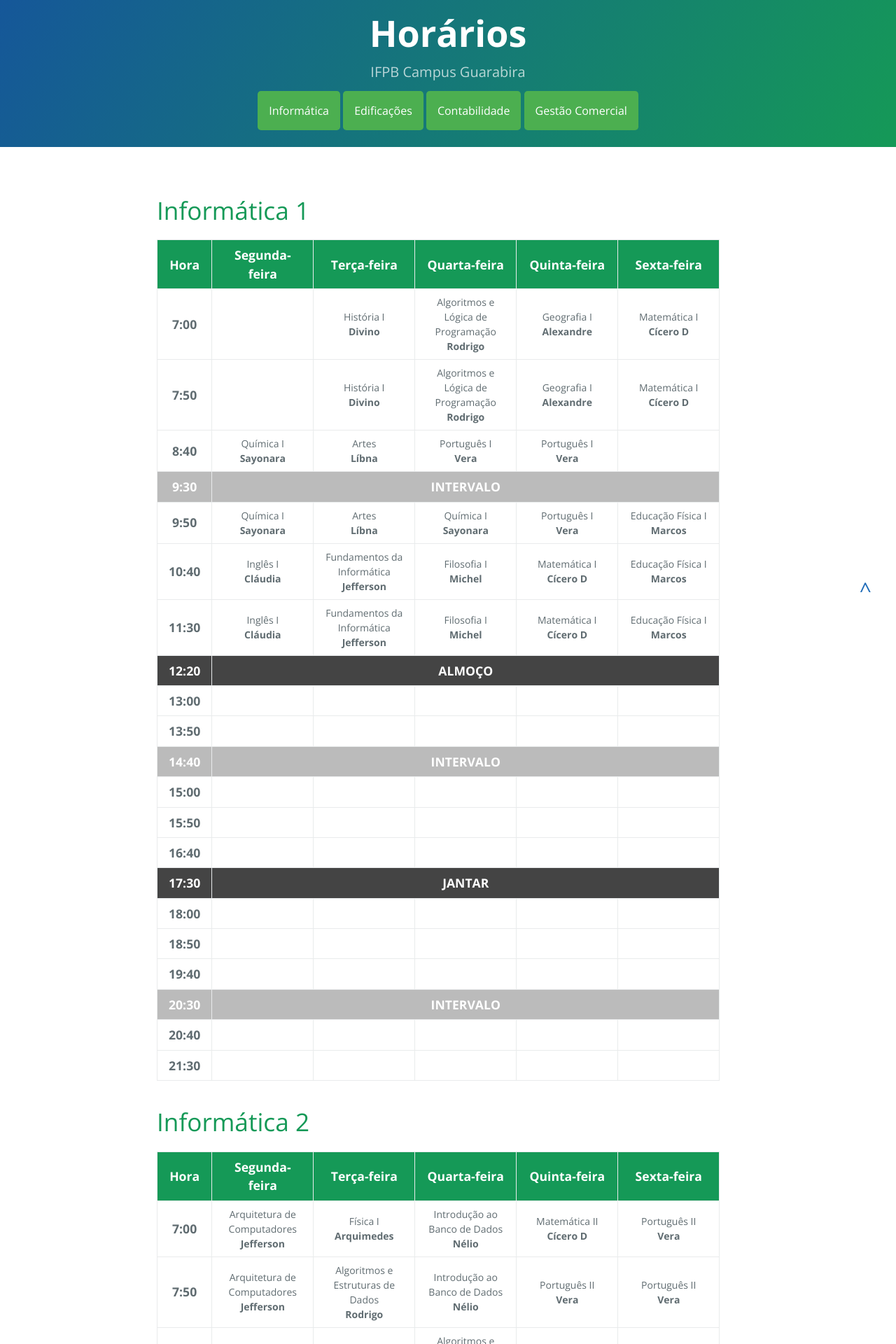
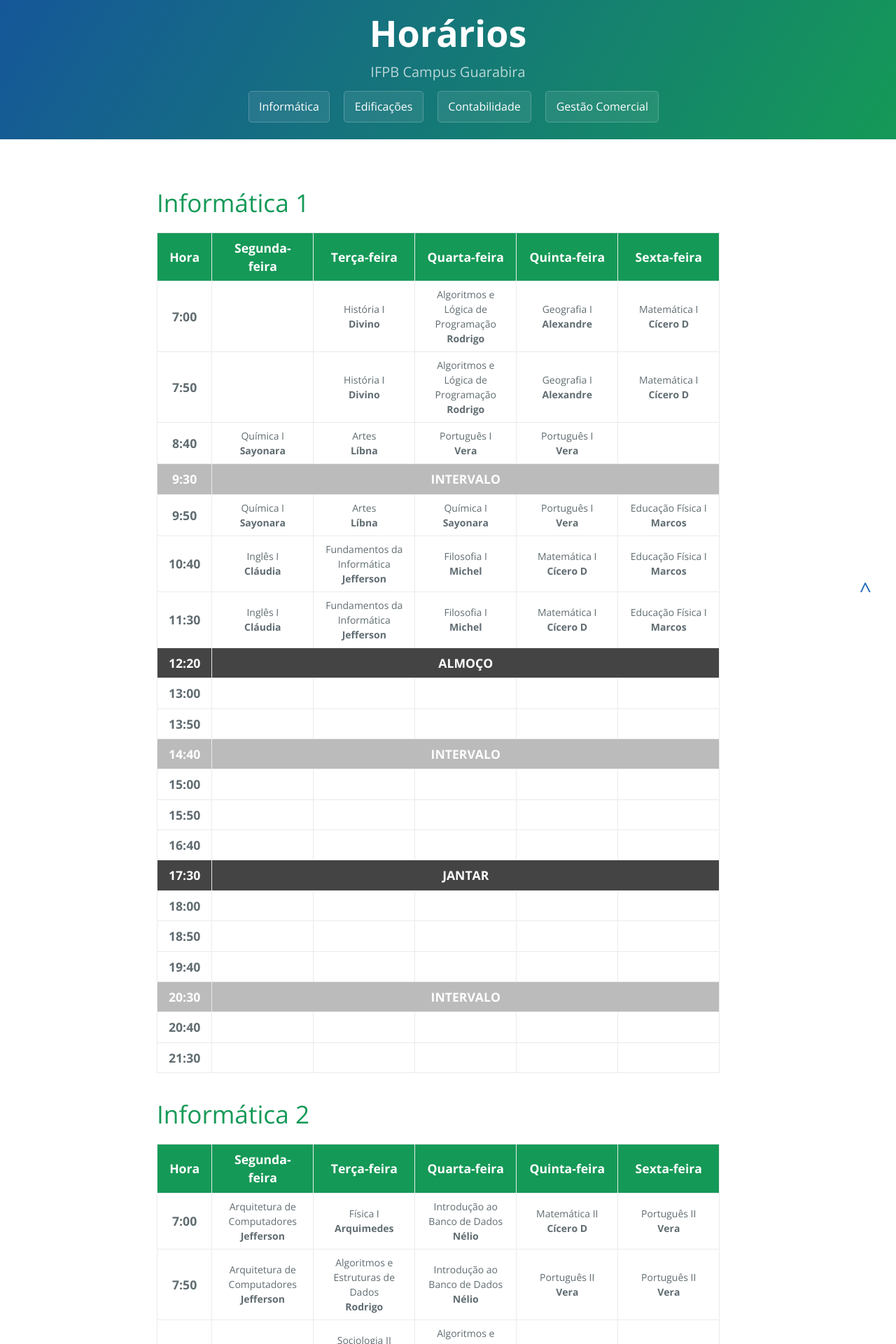
Before and after one commit to ifpb-guarabira/horarios, a Jekyll site: the page built from index.html, in a window 1280 px wide. Shown: the top 1920 px of the page at 70% size. Built offline with Jekyll 4.4.1, drawn with Linux system fonts in a browser that asks for light colours; the list of posts is cut into pages by our own code.

Commit message:
Update cayman.css

```diff
--- a/css/cayman.css
+++ b/css/cayman.css
@@ -245,17 +245,16 @@ a {
 /* testando  */
 
 .dropbtn {
-    background-color: #4CAF50;
     color: white;
-    padding: 16px;
+    padding: 0.6rem 0.9rem;
     font-size: 16px;
-    border: none;
     cursor: pointer;
 }
 
 .dropdown {
     position: relative;
     display: inline-block;
+    margin-left: 16px;
 }
 
 .dropdown-content {
@@ -273,8 +272,6 @@ a {
     text-decoration: none;
     display: block;
 }
-
-.dropdown-content a:hover {background-color: #f1f1f1}
 
 .dropdown:hover .dropdown-content {
     display: block;
```
